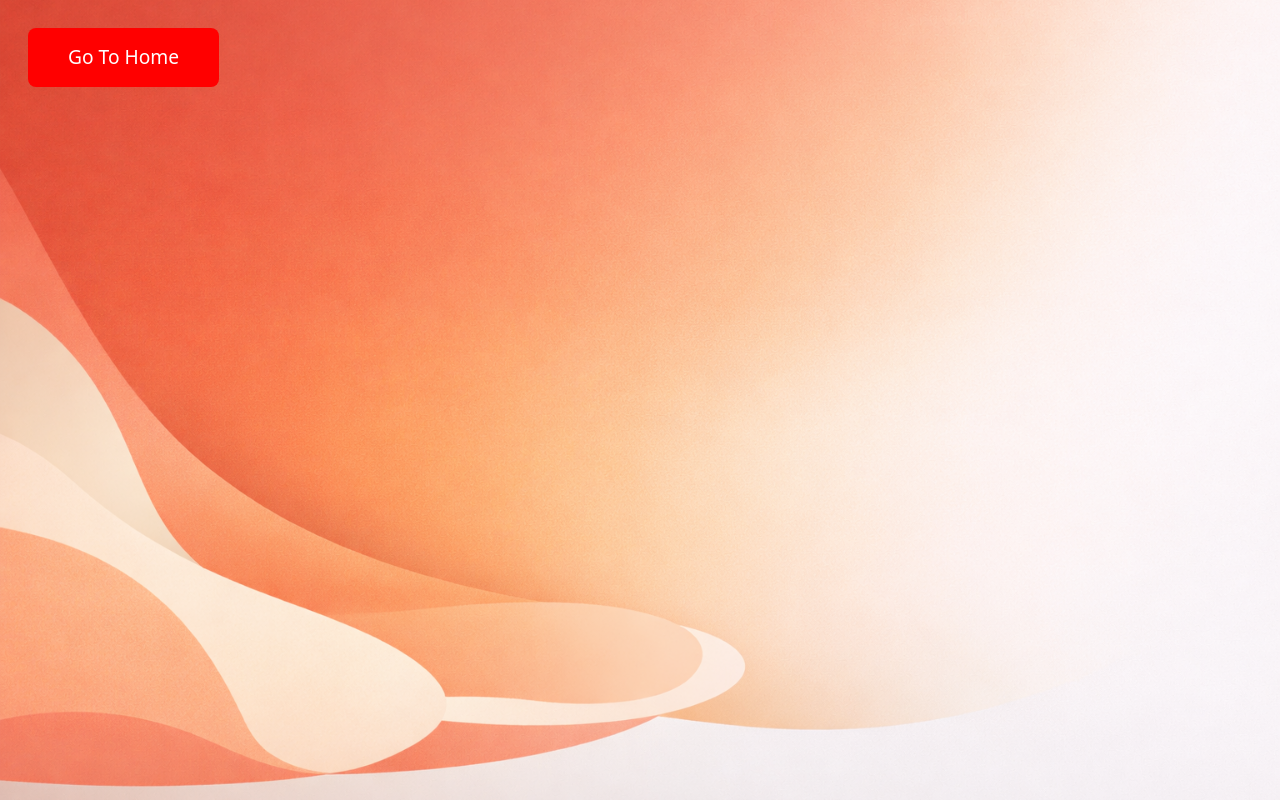
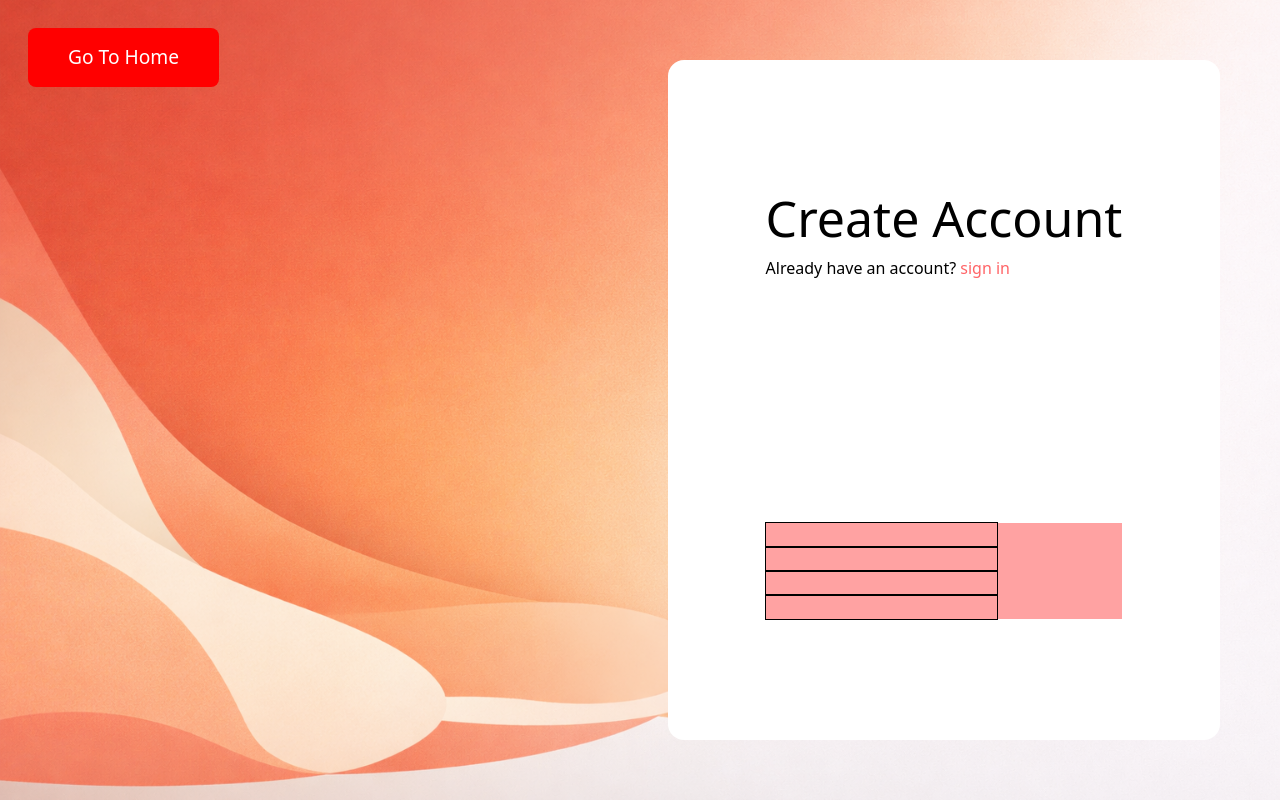
Before and after one commit to DanielApple05/A-sneakers-Ecommerce-page, a React (Vite) app: page / in a window 1280 px wide. Built offline with nearby package versions, Linux system fonts and the light colour scheme.

Commit message:
FIX: sign up page

```diff
--- a/src/App.css
+++ b/src/App.css
@@ -23,6 +23,10 @@ h3{
 }
 h5{
   font-size: 20px;
+}
+
+h1{
+  font-size: 50px
 }
 
 .poppins-thin {
--- a/src/App.jsx
+++ b/src/App.jsx
@@ -2,7 +2,6 @@ import { Routes, Route, Navigate } from 'react-router-dom';
 import Index from './pages/index';
 import Shop from './pages/shop';
 import SignUp from './assets/components/signUp/signIn'
-
 
 const App = () => {
 
--- a/src/assets/components/signUp/signIn.jsx
+++ b/src/assets/components/signUp/signIn.jsx
@@ -1,18 +1,49 @@
-import React from 'react';
+// import { FontAwesomeIcon } from '@fortawesome/react-fontawesome';
+// import
 import SignUpBgIcon from '../../images/signUpBg.png'
 import Home from '../../../pages/index'
 import { Link } from 'react-router-dom';
+import { FontAwesomeIcon } from '@fortawesome/react-fontawesome';
 
 const signIn = () => {
   return (
-    <div  className="absolute inset-0 bg-cover bg-center bg-no-repeat"
-     style={{ backgroundImage: `url(${SignUpBgIcon})`}}>
+    <div className="absolute inset-0 bg-cover bg-center bg-no-repeat overflow-hidden"
+      style={{ backgroundImage: `url(${SignUpBgIcon})` }}>
 
-     <Link to="./index"> <div className='flex m-7 text-white'>
-        <button className='shop-btn' >
-          Go To Home
-        </button>
-      </div></Link>
+      <div className='flex justify-between w-full '>
+        <div className='flex m-7 text-white w-[50%]'>
+          <Link to="./index">
+            <button className='shop-btn' >
+              Go To Home
+            </button>
+          </Link>
+        </div>
+
+        <div className='grid items-center justify-center bg-white rounded-2xl w-[50%] h-170 m-15 '>
+          <div>
+            <h1 className=''>
+              Create Account
+            </h1>
+            <p> Already have an account? <span className='text-red-400'>sign in</span></p>
+          </div>
+          <div className='bg-red-300 '>
+
+            <div>
+              <input type="text" className='outline ' />
+            </div>
+            <div>
+              <input type="emails" className='outline' />
+            </div>
+            <div>
+              <input type="password" className='outline' />
+            </div>
+            <div>
+              <input type="password" className='outline' />
+            </div>
+          </div>
+
+        </div>
+      </div>
 
     </div>
   );
--- a/src/main.jsx
+++ b/src/main.jsx
@@ -1,6 +1,7 @@
 import { StrictMode } from 'react'
 import { createRoot } from 'react-dom/client'
 import './index.css'
+import './App.css'
 import App from './App.jsx'
 import { BrowserRouter } from 'react-router-dom'
 
```
Also changed, not shown: src/assets/images/sign up view.png (renamed from src/assets/images/sign up BG.png).
